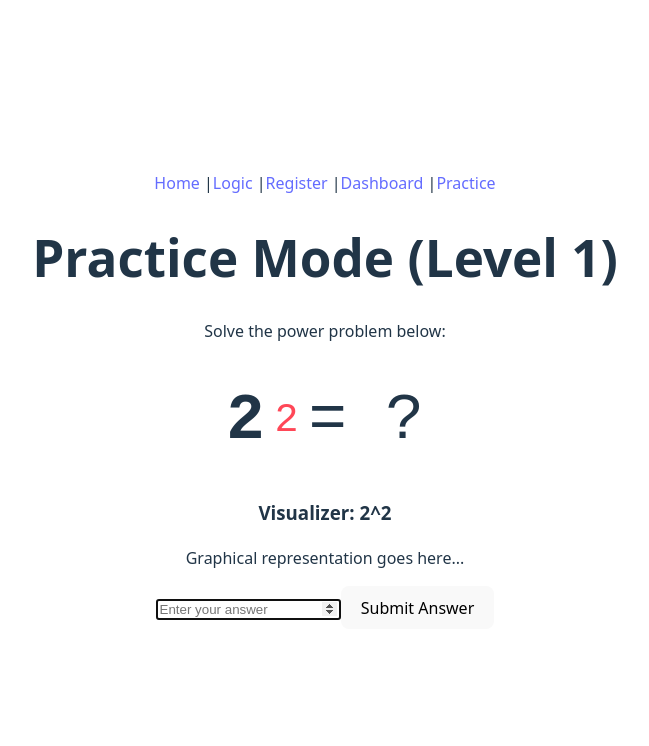
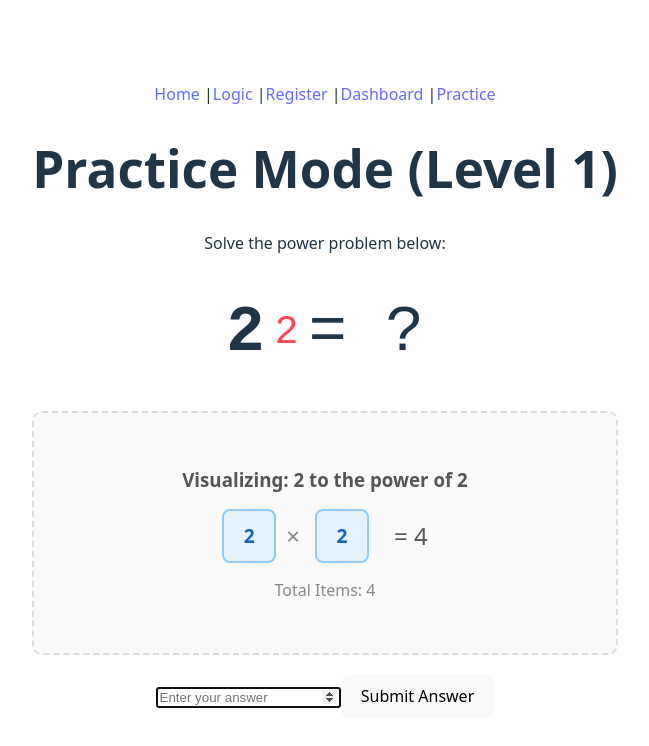
Before and after one commit to LavishkaDhamija/PowerPath, a React (Vite) app in the folder client/: page /practice in a window 1280 px wide. Shown: the top 746 px of the page, without its empty margins (315-964 px from the left). Built offline with nearby package versions, Linux system fonts and the light colour scheme; no server answers; sample sign-in values are in the browser's storage.

Commit message:
created Power Visualization component structure

```diff
--- a/client/src/components/PowerVisualizer.jsx
+++ b/client/src/components/PowerVisualizer.jsx
@@ -1,8 +1,85 @@
+import { useEffect, useState } from 'react';
+
 export default function PowerVisualizer({ base, exponent }) {
+    const [elements, setElements] = useState([]);
+
+    useEffect(() => {
+        // Calculate total items (e.g., 2^3 = 8 items)
+        const total = Math.pow(base, exponent);
+
+        // Create an array of that length
+        const newElements = Array.from({ length: total }, (_, i) => i);
+        setElements(newElements);
+    }, [base, exponent]);
+
     return (
-        <div>
-            <h3>Visualizer: {base}^{exponent}</h3>
-            <p>Graphical representation goes here...</p>
+        <div className="visualizer-container" style={{
+            margin: '20px auto',
+            padding: '20px',
+            border: '2px dashed #ddd',
+            borderRadius: '10px',
+            backgroundColor: '#fafafa',
+            minHeight: '200px',
+            display: 'flex',
+            flexDirection: 'column',
+            alignItems: 'center',
+            justifyContent: 'center'
+        }}>
+            <h3 style={{ marginBottom: '15px', color: '#555' }}>
+                Visualizing: {base} to the power of {exponent}
+            </h3>
+
+            <div style={{
+                display: 'flex',
+                alignItems: 'center',
+                justifyContent: 'center',
+                flexWrap: 'wrap',
+                gap: '15px'
+            }}>
+                {Array.from({ length: exponent }).map((_, i) => (
+                    <div key={i} style={{
+                        display: 'flex',
+                        alignItems: 'center',
+                        gap: '10px',
+                        animation: `fadeInUp 0.5s ease forwards`,
+                        animationDelay: `${i * 0.2}s`,
+                        opacity: 0,
+                        transform: 'translateY(10px)'
+                    }}>
+                        <style>
+                            {`
+                                @keyframes fadeInUp {
+                                    from { opacity: 0; transform: translateY(10px); }
+                                    to { opacity: 1; transform: translateY(0); }
+                                }
+                            `}
+                        </style>
+                        <div style={{
+                            width: '50px',
+                            height: '50px',
+                            backgroundColor: '#e3f2fd',
+                            border: '2px solid #90caf9',
+                            borderRadius: '8px',
+                            display: 'flex',
+                            alignItems: 'center',
+                            justifyContent: 'center',
+                            fontWeight: 'bold',
+                            fontSize: '1.2rem',
+                            color: '#1565c0'
+                        }}>
+                            {base}
+                        </div>
+                        {i < exponent - 1 && (
+                            <span style={{ fontSize: '1.5rem', color: '#888' }}>×</span>
+                        )}
+                    </div>
+                ))}
+                <span style={{ fontSize: '1.5rem', marginLeft: '10px', color: '#555' }}>= {Math.pow(base, exponent)}</span>
+            </div>
+
+            <p style={{ marginTop: '15px', color: '#888' }}>
+                Total Items: {elements.length}
+            </p>
         </div>
     );
 }
```
